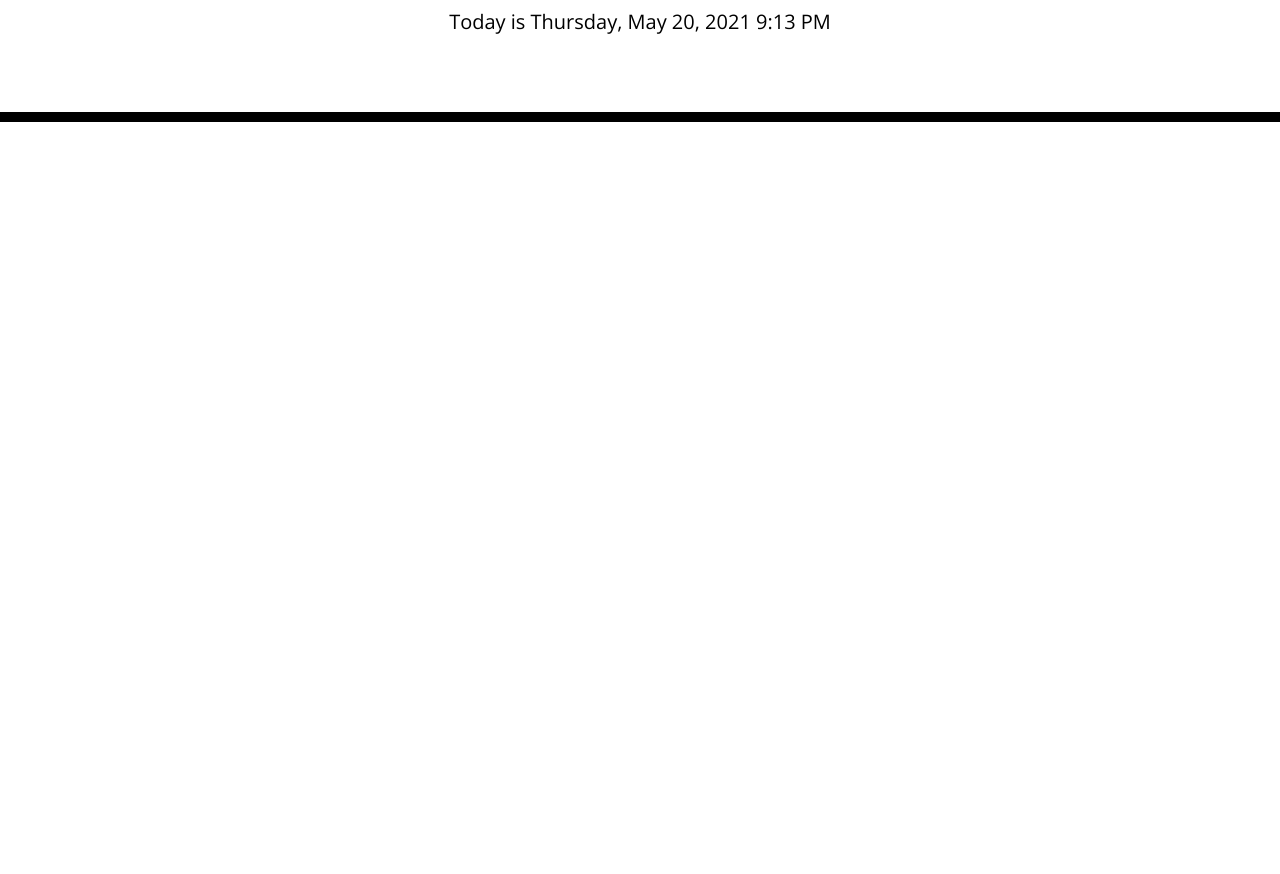
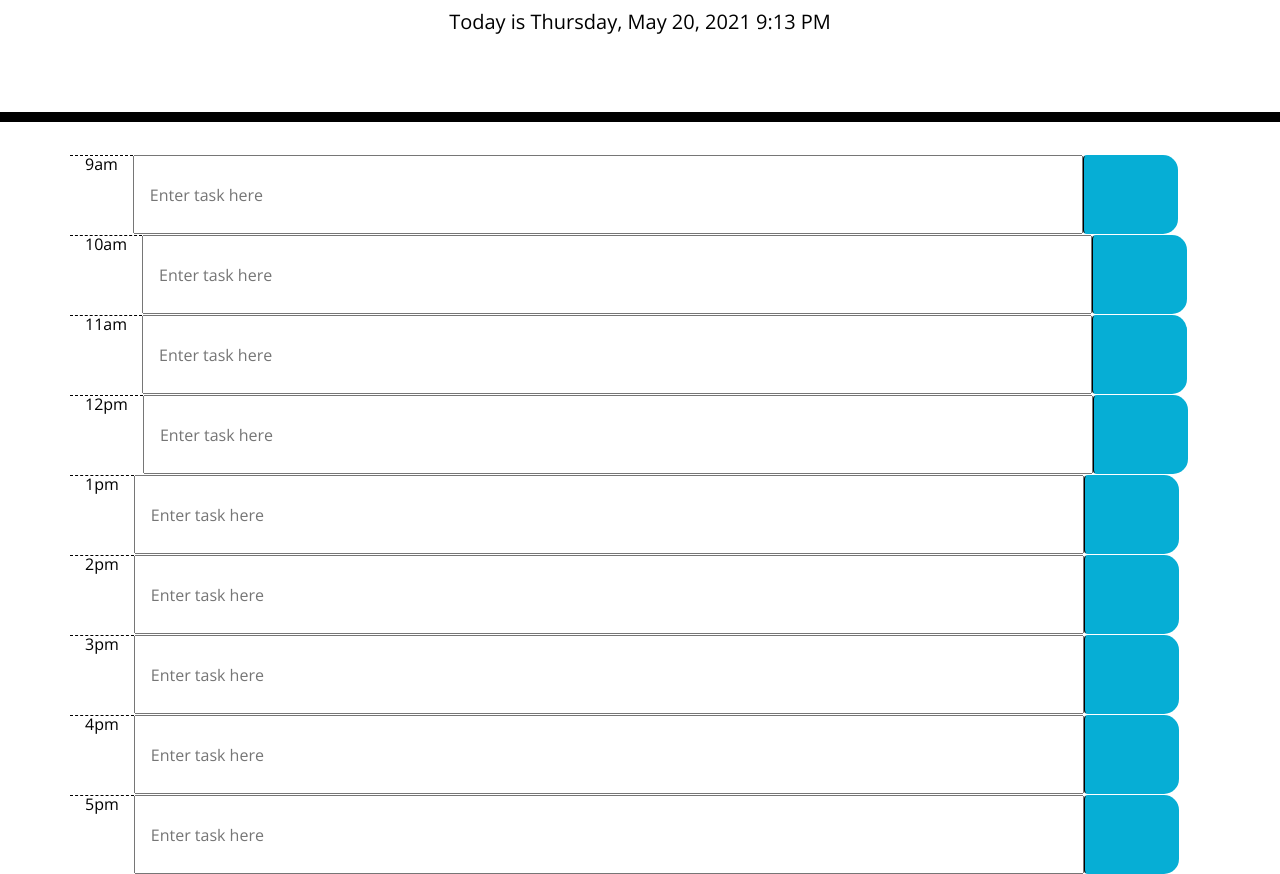
Before and after one commit to imanjit/hw5-work-day-scheduler, a plain HTML site: page index.html in a window 1280 px wide. Shown: the part 182-1056 px from the top of the page. Before the commit the page ends 800 px from the top, so only its background shows below. Drawn offline with nearby package versions, Linux system fonts and the light colour scheme.

Commit message:
Added time slots

```diff
--- a/index.html
+++ b/index.html
@@ -17,8 +17,61 @@
       <p class="lead">A simple calendar app for scheduling your work day</p>
       <p id="currentDay" class="lead"></p>
     </header>
+
     <div class="container">
-      <!-- Time blocks go here -->
+      <div id="9am" class="row time">
+        <div class="col-md-auto hour">9am</div>
+        <input class="col-md-10 description" placeholder="Enter task here"></input>
+        <button type="button" class="col-md-1 btn save"></button>
+      </div>
+
+      <div id="10am" class="row time">
+        <div class="col-md-auto hour">10am</div>
+        <input class="col-md-10 description" placeholder="Enter task here"></input>
+        <button type="button" class="col-md-1 btn save"></button>
+      </div>
+
+      <div id="11am" class="row time">
+        <div class="col-md-auto hour">11am</div>
+        <input class="col-md-10 description" placeholder="Enter task here"></input>
+        <button type="button" class="col-md-1 btn save"></button>
+      </div>
+
+      <div id="12pm" class="row time">
+        <div class="col-md-auto hour">12pm</div>
+        <input class="col-md-10 description" placeholder="Enter task here"></input>
+        <button type="button" class="col-md-1 btn save"></button>
+      </div>
+
+      <div id="1pm" class="row time">
+        <div class="col-md-auto hour">1pm</div>
+        <input class="col-md-10 description" placeholder="Enter task here"></input>
+        <button type="button" class="col-md-1 btn save"></button>
+      </div>
+
+      <div id="2pm" class="row time">
+        <div class="col-md-auto hour">2pm</div>
+        <input class="col-md-10 description" placeholder="Enter task here"></input>
+        <button type="button" class="col-md-1 btn save"></button>
+      </div>
+
+      <div id="3pm" class="row time">
+        <div class="col-md-auto hour">3pm</div>
+        <input class="col-md-10 description" placeholder="Enter task here"></input>
+        <button type="button" class="col-md-1 btn save"></button>
+      </div>
+
+      <div id="4pm" class="row time">
+        <div class="col-md-auto hour">4pm</div>
+        <input class="col-md-10 description" placeholder="Enter task here"></input>
+        <button type="button" class="col-md-1 btn save"></button>
+      </div>
+
+      <div id="5pm" class="row time">
+        <div class="col-md-auto hour">5pm</div>
+        <input class="col-md-10 description" placeholder="Enter task here"></input>
+        <button type="button" class="col-md-1 btn save"></button>
+      </div>
     </div>
 
     <script src="https://cdnjs.cloudflare.com/ajax/libs/jquery/3.2.1/jquery.min.js"></script>
--- a/style.css
+++ b/style.css
@@ -25,7 +25,7 @@ textarea {
   white-space: pre-wrap;
 }
 
-.time-block {
+.time {
   text-align: center;
   border-radius: 15px;
 }
@@ -57,7 +57,7 @@ textarea {
   color: white;
 }
 
-.saveBtn {
+.save {
   border-left: 1px solid black;
   border-top-right-radius: 15px;
   border-bottom-right-radius: 15px;
@@ -65,7 +65,7 @@ textarea {
   color: white;
 }
 
-.saveBtn i:hover {
+.save i:hover {
   font-size: 20px;
   transition: all 0.3s ease-in-out;
 }
```
